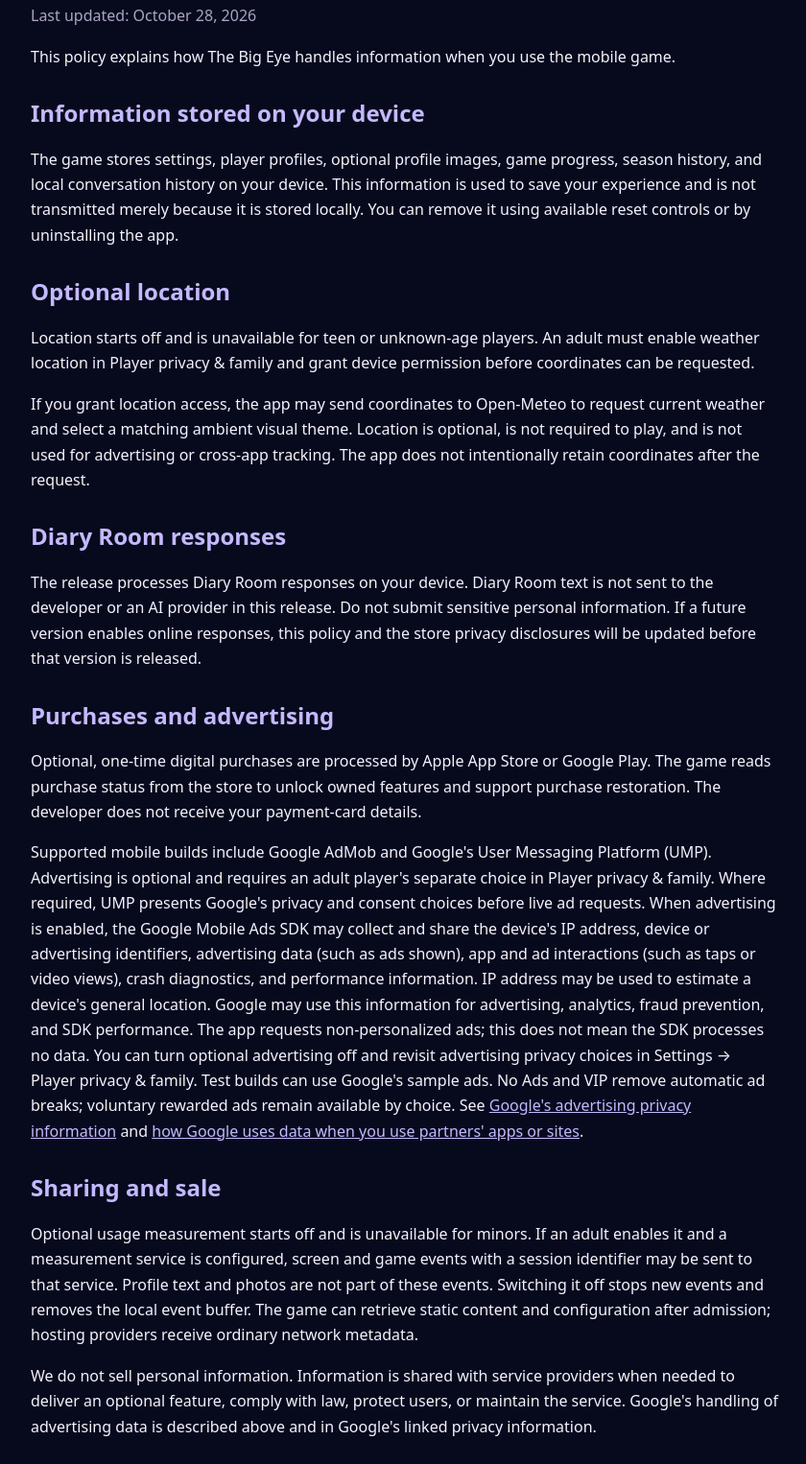
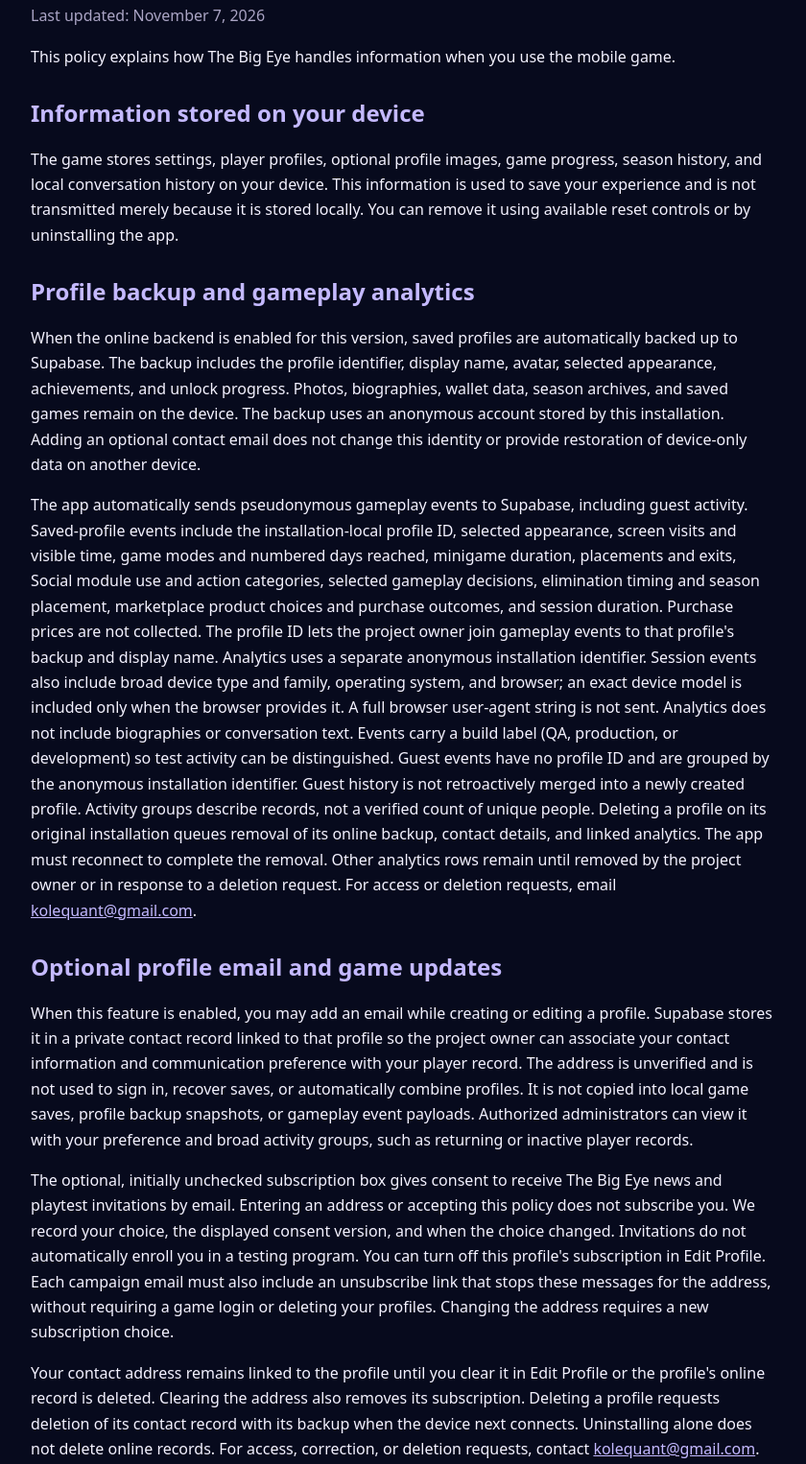
Before and after one commit to georgi-cole/big-eye-legal, a plain HTML site: page privacy-policy.html in a window 1280 px wide. Shown: the part 175-1701 px from the top of the page at 96% size, without its empty margins (218-1058 px from the left). Drawn offline with Linux system fonts and the light colour scheme.

Commit message:
Disclose cloud profile backups and optional contact preferences

```diff
--- a/privacy-policy.html
+++ b/privacy-policy.html
@@ -16,7 +16,7 @@
       </nav>
 
       <h1>The Big Eye Privacy Policy</h1>
-      <p class="updated">Last updated: October 28, 2026</p>
+      <p class="updated">Last updated: November 7, 2026</p>
       <p>This policy explains how The Big Eye handles information when you use the mobile game.</p>
 
       <h2>Information stored on your device</h2>
@@ -27,6 +27,62 @@
         it using available reset controls or by uninstalling the app.
       </p>
 
+      <h2>Profile backup and gameplay analytics</h2>
+      <p>
+        When the online backend is enabled for this version, saved profiles are automatically backed
+        up to Supabase. The backup includes the profile identifier, display name, avatar, selected
+        appearance, achievements, and unlock progress. Photos, biographies, wallet data, season
+        archives, and saved games remain on the device. The backup uses an anonymous account stored
+        by this installation. Adding an optional contact email does not change this identity or
+        provide restoration of device-only data on another device.
+      </p>
+      <p>
+        The app automatically sends pseudonymous gameplay events to Supabase, including guest
+        activity. Saved-profile events include the installation-local profile ID, selected
+        appearance, screen visits and visible time, game modes and numbered days reached, minigame
+        duration, placements and exits, Social module use and action categories, selected gameplay
+        decisions, elimination timing and season placement, marketplace product choices and purchase
+        outcomes, and session duration. Purchase prices are not collected. The profile ID lets the
+        project owner join gameplay events to that profile's backup and display name. Analytics uses
+        a separate anonymous installation identifier. Session events also include broad device type
+        and family, operating system, and browser; an exact device model is included only when the
+        browser provides it. A full browser user-agent string is not sent. Analytics does not
+        include biographies or conversation text. Events carry a build label (QA, production, or
+        development) so test activity can be distinguished. Guest events have no profile ID and are
+        grouped by the anonymous installation identifier. Guest history is not retroactively merged
+        into a newly created profile. Activity groups describe records, not a verified count of
+        unique people. Deleting a profile on its original installation queues removal of its online
+        backup, contact details, and linked analytics. The app must reconnect to complete the
+        removal. Other analytics rows remain until removed by the project owner or in response to a
+        deletion request. For access or deletion requests, email
+        <a href="mailto:kolequant@gmail.com">kolequant@gmail.com</a>.
+      </p>
+      <h2>Optional profile email and game updates</h2>
+      <p>
+        When this feature is enabled, you may add an email while creating or editing a profile.
+        Supabase stores it in a private contact record linked to that profile so the project owner
+        can associate your contact information and communication preference with your player record.
+        The address is unverified and is not used to sign in, recover saves, or automatically
+        combine profiles. It is not copied into local game saves, profile backup snapshots, or
+        gameplay event payloads. Authorized administrators can view it with your preference and
+        broad activity groups, such as returning or inactive player records.
+      </p>
+      <p>
+        The optional, initially unchecked subscription box gives consent to receive The Big Eye news
+        and playtest invitations by email. Entering an address or accepting this policy does not
+        subscribe you. We record your choice, the displayed consent version, and when the choice
+        changed. Invitations do not automatically enroll you in a testing program. You can turn off
+        this profile's subscription in Edit Profile. Each campaign email must also include an
+        unsubscribe link that stops these messages for the address, without requiring a game login
+        or deleting your profiles. Changing the address requires a new subscription choice.
+      </p>
+      <p>
+        Your contact address remains linked to the profile until you clear it in Edit Profile or the
+        profile's online record is deleted. Clearing the address also removes its subscription.
+        Deleting a profile requests deletion of its contact record with its backup when the device
+        next connects. Uninstalling alone does not delete online records. For access, correction, or
+        deletion requests, contact <a href="mailto:kolequant@gmail.com">kolequant@gmail.com</a>.
+      </p>
       <h2>Optional location</h2>
       <p>
         Location starts off and is unavailable for teen or unknown-age players. An adult must enable
```
